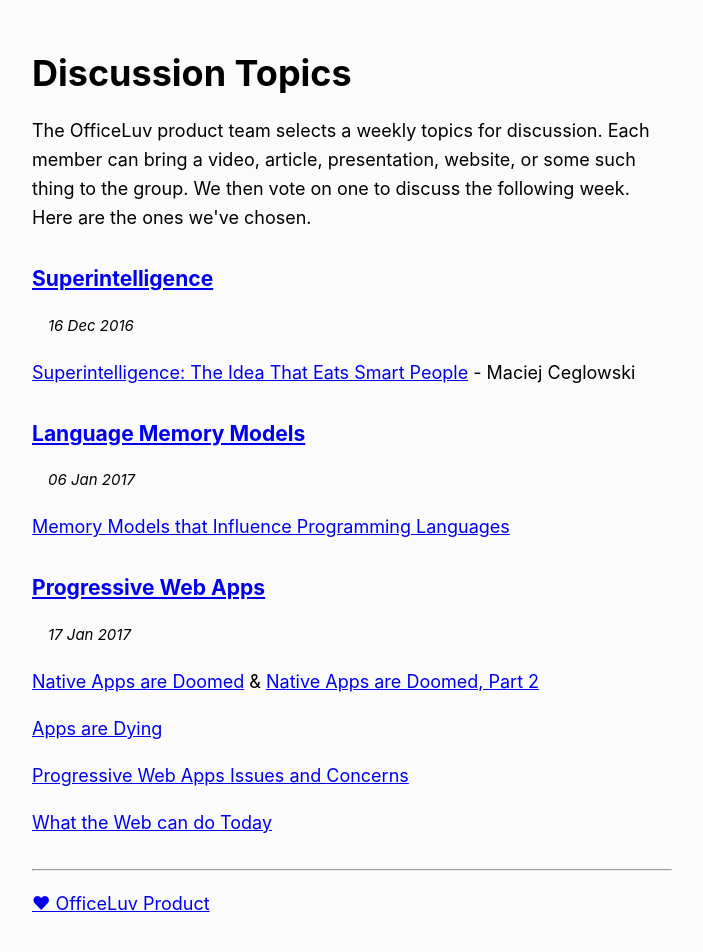
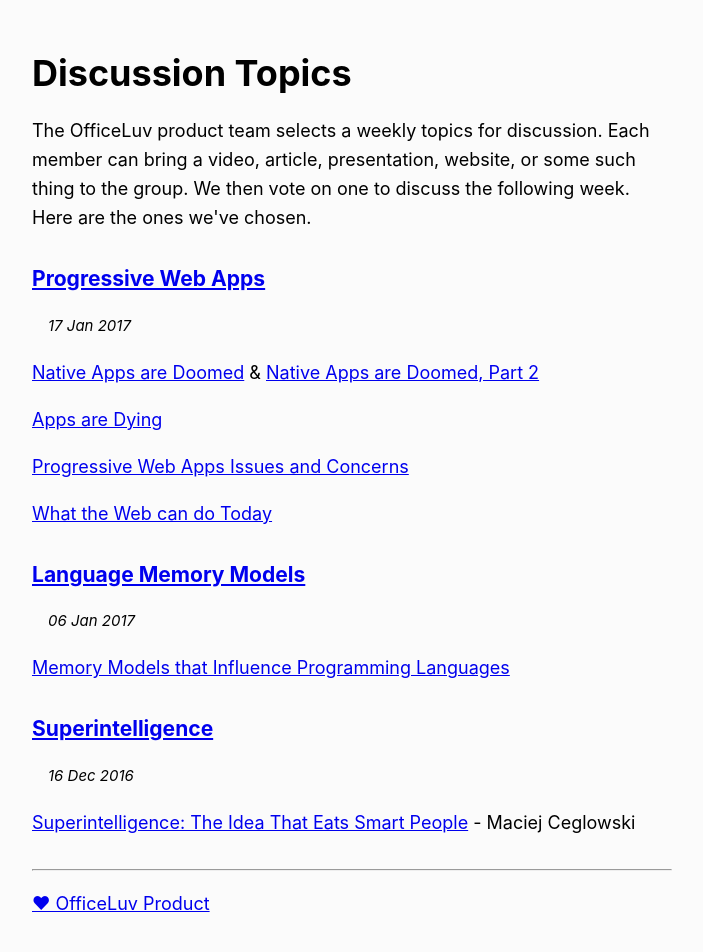
Before and after one commit to officeluv/officeluv.github.io, a Jekyll site: the page built from topics/index.html, in a window 1280 px wide. Shown: the whole page, without its empty margins (288-991 px from the left). Built offline with Jekyll 4.4.1, drawn with Linux system fonts in a browser that asks for light colours; part of the change alters nothing that is shown.

```diff
--- a/topics/index.html
+++ b/topics/index.html
@@ -3,7 +3,8 @@ layout: default
 title: Discussion Topics
 ---
 <p>The OfficeLuv product team selects a weekly topics for discussion. Each member can bring a video, article, presentation, website, or some such thing to the group. We then vote on one to discuss the following week. Here are the ones we've chosen.</p>
-{% for topic in site.topics %}
+{% assign sorted = (site.topics | sort: 'date') | reverse %}
+{% for topic in sorted %}
 <div class="item">
     <h3 class="item-title">
         <a href="{{topic.url}}">
```
